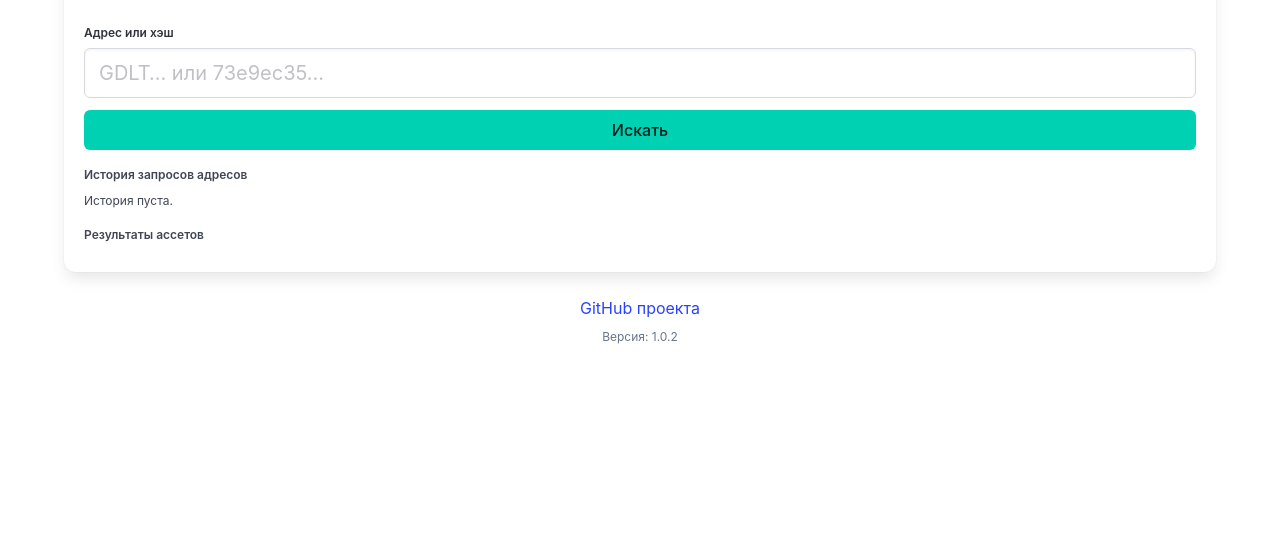
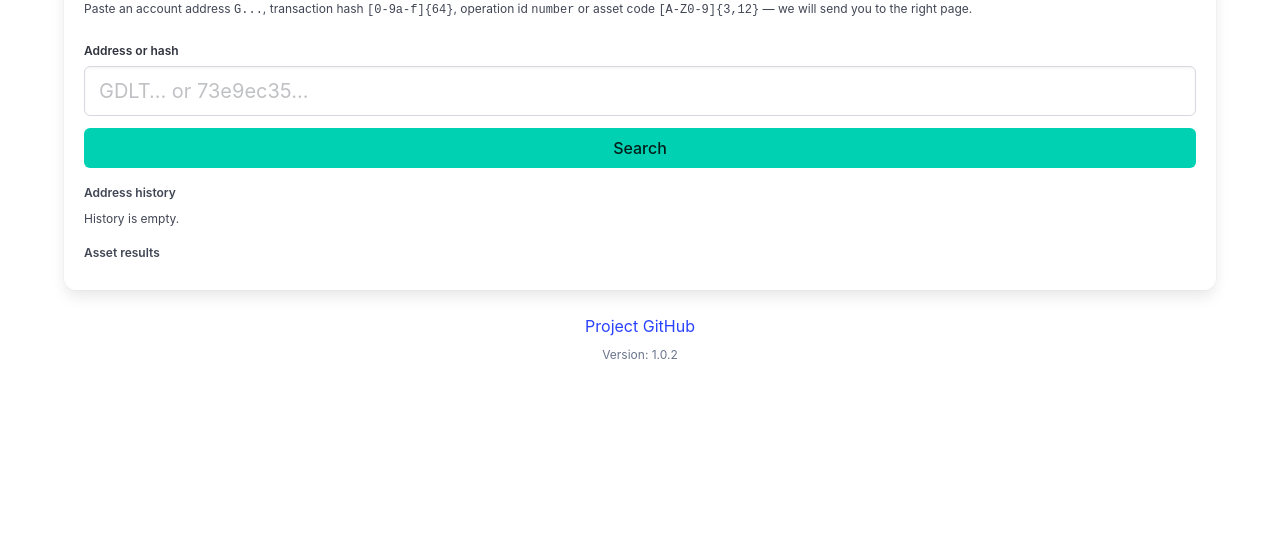
Before and after one commit to Montelibero/viewer, a plain HTML site: page site/index.html in a window 1280 px wide. Shown: the part 259-800 px from the top of the page. Drawn offline with nearby package versions, Linux system fonts and the light colour scheme.

Commit message:
[✨] [feat](site/index.html): add i18n support, language switcher, dynamic UI text

```diff
--- /dev/null
+++ b/site/i18n.js
@@ -0,0 +1,134 @@
+const DEFAULT_SUPPORTED = ['ru', 'en', 'es'];
+const STORAGE_KEY = 'viewer_lang';
+const translationsCache = new Map();
+
+function normalizeLang(lang, supported) {
+  if (!lang || typeof lang !== 'string') return null;
+  const lower = lang.toLowerCase();
+  const primary = lower.split('-')[0];
+  if (supported.includes(lower)) return lower;
+  if (supported.includes(primary)) return primary;
+  return null;
+}
+
+function pickNavigatorLang(supported, fallback) {
+  const langs = Array.isArray(navigator.languages) && navigator.languages.length
+    ? navigator.languages
+    : [navigator.language];
+  for (const lang of langs) {
+    const normalized = normalizeLang(lang, supported);
+    if (normalized) return normalized;
+  }
+  return fallback;
+}
+
+function getStoredLang(supported) {
+  const stored = localStorage.getItem(STORAGE_KEY);
+  return normalizeLang(stored, supported);
+}
+
+function setStoredLang(lang) {
+  localStorage.setItem(STORAGE_KEY, lang);
+}
+
+function buildLangUrl(baseName, lang) {
+  return new URL(`./lang/${baseName}.${lang}.json`, import.meta.url).toString();
+}
+
+async function fetchTranslations(baseName, lang) {
+  const cacheKey = `${baseName}:${lang}`;
+  if (translationsCache.has(cacheKey)) return translationsCache.get(cacheKey);
+
+  const url = buildLangUrl(baseName, lang);
+  const res = await fetch(url);
+  if (!res.ok) throw new Error(`Failed to load translations ${lang}`);
+  const data = await res.json();
+  translationsCache.set(cacheKey, data);
+  return data;
+}
+
+async function loadWithFallback(baseName, lang, fallback) {
+  try {
+    return await fetchTranslations(baseName, lang);
+  } catch (_) {
+    if (lang !== fallback) {
+      try {
+        return await fetchTranslations(baseName, fallback);
+      } catch (e) {
+        console.error(e);
+      }
+    }
+    return {};
+  }
+}
+
+function applyTranslations(dict) {
+  const textNodes = document.querySelectorAll('[data-i18n]');
+  textNodes.forEach((el) => {
+    const key = el.dataset.i18n;
+    if (key && dict[key]) el.textContent = dict[key];
+  });
+
+  const mappings = [
+    { selector: '[data-i18n-placeholder]', attr: 'placeholder', dataKey: 'i18nPlaceholder' },
+    { selector: '[data-i18n-title]', attr: 'title', dataKey: 'i18nTitle' },
+    { selector: '[data-i18n-value]', attr: 'value', dataKey: 'i18nValue' },
+    { selector: '[data-i18n-aria-label]', attr: 'aria-label', dataKey: 'i18nAriaLabel' },
+  ];
+
+  mappings.forEach(({ selector, attr, dataKey }) => {
+    document.querySelectorAll(selector).forEach((el) => {
+      const key = el.dataset[dataKey];
+      if (key && dict[key]) el.setAttribute(attr, dict[key]);
+    });
+  });
+}
+
+function setDocumentLang(lang) {
+  document.documentElement.lang = lang;
+}
+
+export async function initI18n({
+  baseName,
+  supported = DEFAULT_SUPPORTED,
+  fallback = 'en',
+} = {}) {
+  if (!baseName) throw new Error('baseName is required for i18n');
+
+  const currentSupported = supported.map((l) => l.toLowerCase());
+  const initial = getStoredLang(currentSupported)
+    || pickNavigatorLang(currentSupported, fallback)
+    || fallback;
+
+  let currentLang = normalizeLang(initial, currentSupported) || fallback;
+  let currentDict = await loadWithFallback(baseName, currentLang, fallback);
+  setStoredLang(currentLang);
+
+  function t(key) {
+    return currentDict[key] || key;
+  }
+
+  function apply() {
+    applyTranslations(currentDict);
+    setDocumentLang(currentLang);
+  }
+
+  async function setLang(next) {
+    const normalized = normalizeLang(next, currentSupported) || fallback;
+    if (normalized === currentLang) return { lang: currentLang, t };
+    currentDict = await loadWithFallback(baseName, normalized, fallback);
+    currentLang = normalized;
+    setStoredLang(currentLang);
+    apply();
+    return { lang: currentLang, t };
+  }
+
+  apply();
+
+  return {
+    lang: () => currentLang,
+    t,
+    setLang,
+    supported: currentSupported,
+  };
+}
--- a/site/index.html
+++ b/site/index.html
@@ -17,21 +17,34 @@
 
     <!-- Заголовок -->
     <div class="box">
-      <p class="title is-4">Stellar Viewer</p>
+      <div class="is-flex is-justify-content-space-between is-align-items-center mb-3">
+        <p class="title is-4" data-i18n="title">Stellar Viewer</p>
+        <div class="buttons are-small" id="lang-switcher">
+          <button class="button is-light" data-lang="ru">RU</button>
+          <button class="button is-light" data-lang="en">EN</button>
+          <button class="button is-light" data-lang="es">ES</button>
+        </div>
+      </div>
       <p class="subtitle is-7">
-        Вставь адрес аккаунта <span class="is-mono">G...</span>, хэш транзакции
-        <span class="is-mono">[0-9a-f]{64}</span>, id операции
-        <span class="is-mono">число</span> или код ассета
-        <span class="is-mono">[A-Z0-9]{3,12}</span> — отправим на нужную страницу.
+        <span data-i18n="subtitle-prefix">Вставь адрес аккаунта </span>
+        <span class="is-mono">G...</span>,
+        <span data-i18n="subtitle-hash"> хэш транзакции </span>
+        <span class="is-mono">[0-9a-f]{64}</span>,
+        <span data-i18n="subtitle-op"> id операции </span>
+        <span class="is-mono" data-i18n="subtitle-op-format">число</span>
+        <span data-i18n="subtitle-or"> или код ассета </span>
+        <span class="is-mono">[A-Z0-9]{3,12}</span>
+        <span data-i18n="subtitle-suffix"> — отправим на нужную страницу.</span>
       </p>
 
       <!-- Форма поиска -->
       <div class="field">
-          <label class="label is-size-7">Адрес или хэш</label>
+        <label class="label is-size-7" data-i18n="input-label">Адрес или хэш</label>
         <div class="control">
           <input class="input is-medium"
                  id="search-input"
                  type="text"
+                 data-i18n-placeholder="input-placeholder"
                  placeholder="GDLT… или 73e9ec35…">
         </div>
       </div>
@@ -39,7 +52,8 @@
       <div class="field mt-3">
         <div class="control">
           <button class="button is-primary is-fullwidth"
-                    id="search-btn">
+                  id="search-btn"
+                  data-i18n="search-button">
             Искать
           </button>
         </div>
@@ -51,13 +65,13 @@
 
       <!-- История -->
       <div class="mt-4">
-          <p class="is-size-7 has-text-weight-semibold mb-2">История запросов адресов</p>
+        <p class="is-size-7 has-text-weight-semibold mb-2" data-i18n="history-title">История запросов адресов</p>
         <ul class="is-size-7" id="history"></ul>
       </div>
 
       <!-- Ассеты -->
       <div class="mt-4">
-          <p class="is-size-7 has-text-weight-semibold mb-2">Результаты ассетов</p>
+        <p class="is-size-7 has-text-weight-semibold mb-2" data-i18n="asset-results-title">Результаты ассетов</p>
         <ul class="is-size-7" id="asset-results"></ul>
       </div>
 
@@ -66,11 +80,14 @@
     <div class="has-text-centered mt-4">
       <a href="https://github.com/Montelibero/viewer"
          target="_blank"
-           rel="noreferrer">
+         rel="noreferrer"
+         data-i18n="github-link">
         GitHub проекта
       </a>
-        <p class="is-size-7 has-text-grey mt-2" id="version-label">Версия: —</p>
-      </div>
+      <p class="is-size-7 has-text-grey mt-2">
+        <span data-i18n="version-label">Версия</span>:
+        <span id="version-value">—</span>
+      </p>
     </div>
   </div>
 </section>
@@ -82,24 +99,42 @@
     if (m) return `${m[1]}/common`;
     return '/common';
   })();
+  const i18nBase = commonBase.replace(/common$/, 'i18n');
   document.getElementById('common-css').href = `${commonBase}.css`;
   const { shorten, appVersion } = await import(`${commonBase}.js`);
+  const { initI18n } = await import(`${i18nBase}.js`);
 
   const inputEl = document.getElementById('search-input');
   const buttonEl = document.getElementById('search-btn');
   const messageEl = document.getElementById('message');
   const historyEl = document.getElementById('history');
   const assetResultsEl = document.getElementById('asset-results');
+  const langButtons = Array.from(document.querySelectorAll('#lang-switcher [data-lang]'));
+  const versionValueEl = document.getElementById('version-value');
   const STORAGE_KEY = 'viewer_account_history';
   const horizonBase = 'https://horizon.stellar.org';
+  let assetState = 'idle';
+  let lastMessageKey = '';
 
-  function showMessage(text) {
-    if (!text) {
+  const i18n = await initI18n({ baseName: 'index' });
+  const { t } = i18n;
+
+  function setActiveLangButton(lang) {
+    langButtons.forEach((btn) => {
+      const isActive = btn.dataset.lang === lang;
+      btn.classList.toggle('is-primary', isActive);
+      btn.classList.toggle('is-light', !isActive);
+    });
+  }
+
+  function showMessage(key) {
+    lastMessageKey = key;
+    if (!key) {
       messageEl.textContent = '';
       messageEl.classList.add('is-hidden');
       return;
     }
-    messageEl.textContent = text;
+    messageEl.textContent = t(key);
     messageEl.classList.remove('is-hidden');
   }
 
@@ -150,7 +185,7 @@
   function renderHistory(list = loadHistory()) {
     historyEl.innerHTML = '';
     if (!list.length) {
-      historyEl.textContent = 'История пуста.';
+      historyEl.textContent = t('history-empty');
       return;
     }
     list.forEach((acc) => {
@@ -166,12 +201,14 @@
 
   function clearAssetResults() {
     assetResultsEl.innerHTML = '';
+    assetState = 'idle';
   }
 
   function renderAssetResults(list) {
     clearAssetResults();
     if (!list.length) {
-      assetResultsEl.textContent = 'Ничего не найдено.';
+      assetResultsEl.textContent = t('assets-empty');
+      assetState = 'empty';
       return;
     }
     list.forEach((asset) => {
@@ -196,11 +233,12 @@
       }
       assetResultsEl.appendChild(li);
     });
+    assetState = 'filled';
   }
 
   async function searchAssets(code) {
     clearAssetResults();
-    showMessage('Ищем ассеты…');
+    showMessage('message-loading-assets');
     try {
       const url = new URL(`${horizonBase}/assets`);
       url.searchParams.set('asset_code', code);
@@ -214,7 +252,7 @@
       showMessage('');
     } catch (e) {
       console.error(e);
-      showMessage('Не удалось получить ассеты.');
+      showMessage('message-asset-error');
     }
   }
 
@@ -225,7 +263,7 @@
     showMessage('');
 
     if (!trimmed) {
-      showMessage('Введите адрес аккаунта или хэш транзакции.');
+      showMessage('message-empty-input');
       return;
     }
 
@@ -253,7 +291,7 @@
       return;
     }
 
-    showMessage('Такой формат мы пока не умеем. Приходите позже 🙂');
+    showMessage('message-unknown-format');
   }
 
   // Кнопка
@@ -271,7 +309,24 @@
   });
 
   renderHistory();
-  document.getElementById('version-label').textContent = `Версия: ${appVersion}`;
+  versionValueEl.textContent = appVersion;
+  setActiveLangButton(i18n.lang());
+
+  langButtons.forEach((btn) => {
+    btn.addEventListener('click', async (e) => {
+      e.preventDefault();
+      const nextLang = btn.dataset.lang;
+      await i18n.setLang(nextLang);
+      renderHistory();
+      if (assetState === 'empty') {
+        assetResultsEl.textContent = t('assets-empty');
+      }
+      if (lastMessageKey) {
+        showMessage(lastMessageKey);
+      }
+      setActiveLangButton(i18n.lang());
+    });
+  });
 </script>
 
 </body>
--- /dev/null
+++ b/site/lang/index.en.json
@@ -0,0 +1,22 @@
+{
+  "title": "Stellar Viewer",
+  "subtitle-prefix": "Paste an account address ",
+  "subtitle-hash": " transaction hash ",
+  "subtitle-op": " operation id ",
+  "subtitle-op-format": "number",
+  "subtitle-or": " or asset code ",
+  "subtitle-suffix": " — we will send you to the right page.",
+  "input-label": "Address or hash",
+  "input-placeholder": "GDLT… or 73e9ec35…",
+  "search-button": "Search",
+  "history-title": "Address history",
+  "asset-results-title": "Asset results",
+  "history-empty": "History is empty.",
+  "assets-empty": "Nothing found.",
+  "message-empty-input": "Enter an account address or transaction hash.",
+  "message-unknown-format": "We do not support this format yet. Come back later 🙂",
+  "message-loading-assets": "Searching assets…",
+  "message-asset-error": "Could not fetch assets.",
+  "version-label": "Version",
+  "github-link": "Project GitHub"
+}
```
Also changed, not shown: site/lang/index.es.json (added, +22 -0 lines), site/lang/index.ru.json (added, +22 -0 lines). Lines whose indentation alone changed are shown as unchanged.
